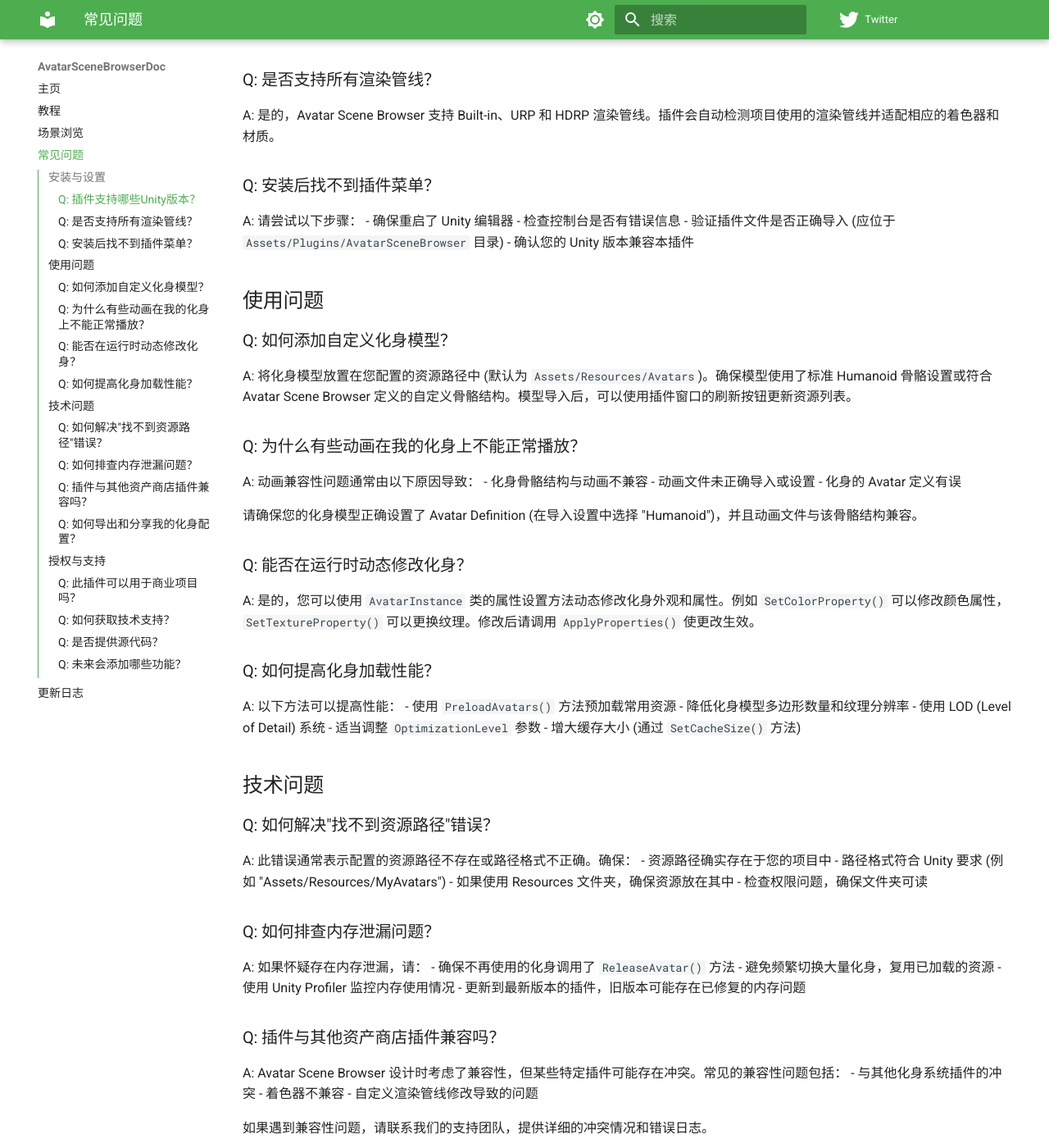
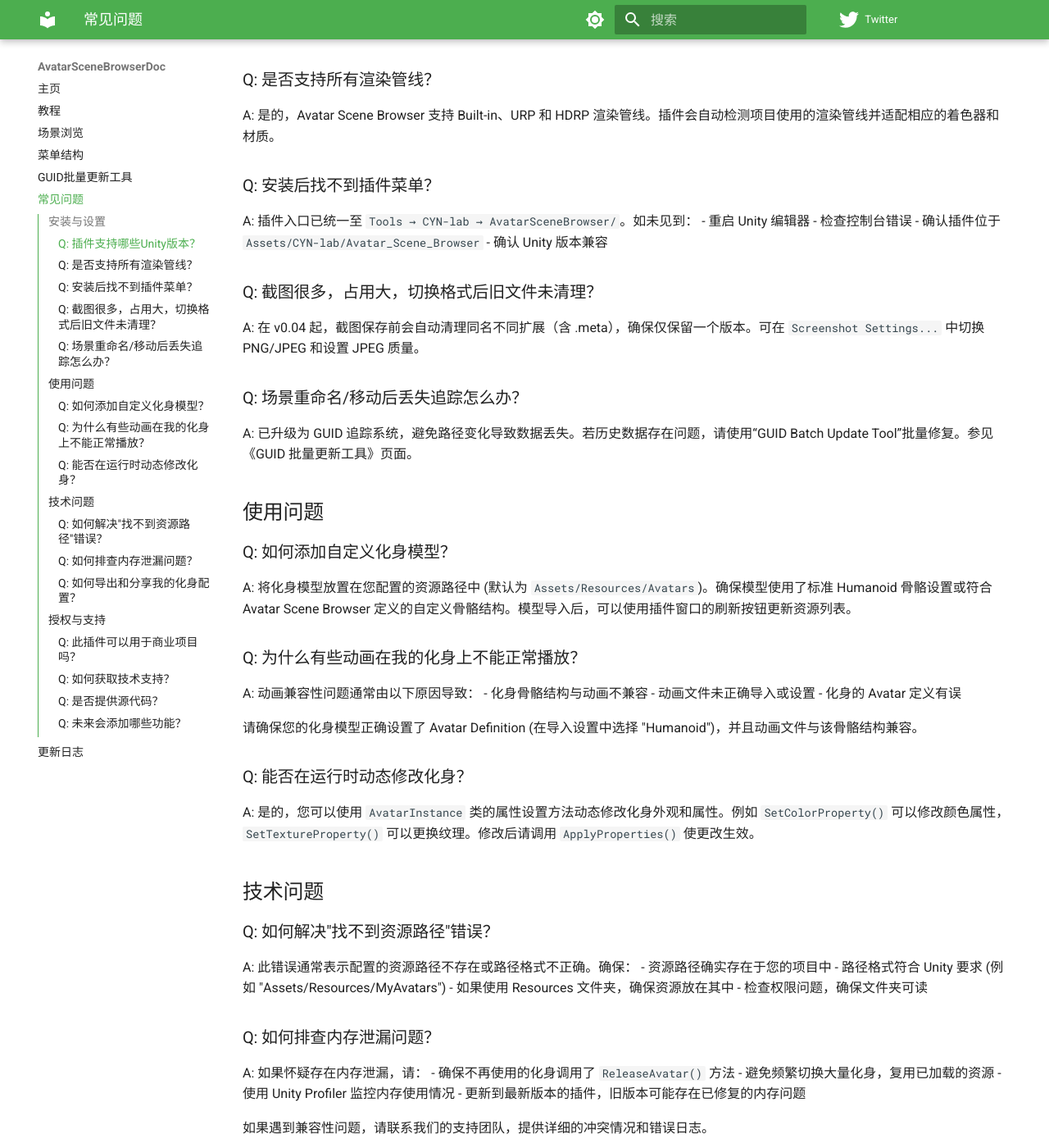
Before and after one commit to Cynth-Mt/AvatarSceneBrowserDoc, an MkDocs documentation site: the page built from docs/faq.md, in a window 1280 px wide and 1400 px high, scrolled down 252 px. Shown: the whole window at 82% size. Built offline with MkDocs 1.6.1 and Material for MkDocs 9.7.7, drawn with Linux system fonts in a browser that asks for light colours.

Commit message:
统一开发文档

````diff
--- a/docs/faq.md
+++ b/docs/faq.md
@@ -12,11 +12,19 @@
 
 ### Q: 安装后找不到插件菜单？
 
-A: 请尝试以下步骤：
-- 确保重启了 Unity 编辑器
-- 检查控制台是否有错误信息
-- 验证插件文件是否正确导入 (应位于 `Assets/Plugins/AvatarSceneBrowser` 目录)
-- 确认您的 Unity 版本兼容本插件
+A: 插件入口已统一至 `Tools → CYN-lab → AvatarSceneBrowser/`。如未见到：
+- 重启 Unity 编辑器
+- 检查控制台错误
+- 确认插件位于 `Assets/CYN-lab/Avatar_Scene_Browser`
+- 确认 Unity 版本兼容
+
+### Q: 截图很多，占用大，切换格式后旧文件未清理？
+
+A: 在 v0.04 起，截图保存前会自动清理同名不同扩展（含 .meta），确保仅保留一个版本。可在 `Screenshot Settings...` 中切换 PNG/JPEG 和设置 JPEG 质量。
+
+### Q: 场景重命名/移动后丢失追踪怎么办？
+
+A: 已升级为 GUID 追踪系统，避免路径变化导致数据丢失。若历史数据存在问题，请使用“GUID Batch Update Tool”批量修复。参见《GUID 批量更新工具》页面。
 
 ## 使用问题
 
@@ -37,14 +45,7 @@
 
 A: 是的，您可以使用 `AvatarInstance` 类的属性设置方法动态修改化身外观和属性。例如 `SetColorProperty()` 可以修改颜色属性，`SetTextureProperty()` 可以更换纹理。修改后请调用 `ApplyProperties()` 使更改生效。
 
-### Q: 如何提高化身加载性能？
 
-A: 以下方法可以提高性能：
-- 使用 `PreloadAvatars()` 方法预加载常用资源
-- 降低化身模型多边形数量和纹理分辨率
-- 使用 LOD (Level of Detail) 系统
-- 适当调整 `OptimizationLevel` 参数
-- 增大缓存大小 (通过 `SetCacheSize()` 方法)
 
 ## 技术问题
 
@@ -64,12 +65,7 @@
 - 使用 Unity Profiler 监控内存使用情况
 - 更新到最新版本的插件，旧版本可能存在已修复的内存问题
 
-### Q: 插件与其他资产商店插件兼容吗？
 
-A: Avatar Scene Browser 设计时考虑了兼容性，但某些特定插件可能存在冲突。常见的兼容性问题包括：
-- 与其他化身系统插件的冲突
-- 着色器不兼容
-- 自定义渲染管线修改导致的问题
 
 如果遇到兼容性问题，请联系我们的支持团队，提供详细的冲突情况和错误日志。
 
--- /dev/null
+++ b/docs/guid-batch-update-tool.md
@@ -0,0 +1,74 @@
+# GUID 批量更新工具
+
+本页汇总自项目内的《GUIDBatchUpdateTool_使用说明.md》，作为 Wiki 版本以便查阅与搜索。
+
+## 打开工具
+
+- 快捷方式：在主窗口顶部点击蓝色“GUID工具”按钮
+- 菜单路径：`Tools → CYN-lab → AvatarSceneBrowser → GUID Batch Update Tool`
+
+## 界面与功能
+
+### 控制按钮
+- 检查数据：重新加载并分析 `scenes_data.json`
+- 修复所有问题：修复检测到的 GUID 与路径问题
+- 仅显示问题项：过滤出有问题的条目
+
+### 数据列说明
+- 记录路径 / 实际路径
+- 状态（正常 / 需更新 / 文件缺失 / 无GUID / 异常）
+- 当前GUID / 实际GUID
+- 操作（智能修复）
+
+### 状态与颜色
+- 绿色：正常
+- 黄色：需注意或更新（如无GUID/需更新）
+- 红色：文件缺失
+
+## 使用场景
+
+- 定期检查：点击“检查所有GUID”，查看统计与问题报告
+- 文件重命名后：勾选“仅显示问题项”，执行“修复所有问题”
+- 项目迁移后：刷新数据并检查是否存在 GUID 问题
+- 单个修复：在目标行点击“修复”
+
+## 操作流程（批量）
+
+```
+1) 打开工具
+2) 检查所有GUID
+3) 查看问题统计
+4) 修复所有问题（含确认对话框）
+5) 等待完成并查看结果
+```
+
+## 注意事项
+
+- 建议在批量修复前备份 `scenes_data.json`
+- 确认对话框请认真阅读
+- 确保具备项目目录写入权限
+
+## 技术要点
+
+- 检测：文件存在性 / GUID 有效性 / GUID 一致性
+- 修复：从 AssetDatabase 获取正确 GUID → 更新 `scenes_data.json` → 重建基于 GUID 的结构 → 保存
+- 数据格式示例：
+
+```json
+{
+  "scenes": [
+    {
+      "scenePath": "Assets/MyScene.unity",
+      "sceneGUID": "a1b2c3d4...",
+      "screenshotPath": "Assets/Screenshots/MyScene.png",
+      "tags": ["tag1", "tag2"]
+    }
+  ]
+}
+```
+
+## 关联与入口
+
+- 与主窗口联动：问题修复后可触发刷新
+- 与菜单结构：统一位于 `Tools/CYN-lab/AvatarSceneBrowser/`
+- 与截图设置：问题修复后截图路径也会保持一致性
--- /dev/null
+++ b/docs/menu-structure.md
@@ -0,0 +1,78 @@
+# Avatar Scene Browser 菜单结构
+
+## 菜单组织
+
+为了更好地组织工具和避免菜单重复，Avatar Scene Browser 的所有功能整合在统一的菜单结构下：
+
+```
+Tools
+└── CYN-lab
+    └── AvatarSceneBrowser
+        ├── Main Window              # 主窗口 - 场景浏览和管理
+        ├── GUID Batch Update Tool   # GUID 批量更新工具
+        └── Screenshot Settings...   # 截图格式/质量设置
+```
+
+## 各工具说明
+
+### 1. Main Window（主窗口）
+**菜单路径**：`Tools → CYN-lab → AvatarSceneBrowser → Main Window`
+
+**功能**：
+- 场景截图浏览
+- 标签管理和筛选
+- 场景快速打开（支持双击）
+- 截图刷新与管理
+- 多语言支持
+
+**用途**：日常的场景管理和浏览
+
+### 2. GUID Batch Update Tool（GUID 批量更新工具）
+**菜单路径**：`Tools → CYN-lab → AvatarSceneBrowser → GUID Batch Update Tool`
+
+**功能**：
+- 检查 `scenes_data.json` 中的 GUID 状态
+- 批量修复 GUID/路径问题
+- 单个场景 GUID 修复
+- 场景文件状态监控与统计
+
+**用途**：维护和修复 GUID 数据，确保系统稳定性
+
+### 3. Screenshot Settings...（截图设置）
+**菜单路径**：`Tools → CYN-lab → AvatarSceneBrowser → Screenshot Settings...`
+
+**功能**：
+- 切换截图格式（PNG / JPEG）
+- 配置 JPEG 质量
+- 保存前清理同名不同扩展（含 .meta），保持单一版本
+
+## 菜单结构优势
+
+### 1) 清晰层次
+- 所有相关工具集中在一个菜单组下
+- 避免重复占用菜单空间
+- 便于用户查找
+
+### 2) 职责分离
+- 主窗口用于日常使用
+- 工具窗口用于维护
+
+### 3) 可扩展
+- 未来新增工具可继续在该结构下扩展
+- 保持一致的导航体验
+
+## 快捷访问
+
+### 常用操作
+1. 打开主窗口：`Tools → CYN-lab → AvatarSceneBrowser → Main Window`
+2. 检查 GUID 状态：`Tools → CYN-lab → AvatarSceneBrowser → GUID Batch Update Tool`
+
+### 工具栏快捷方式
+主窗口还可通过工具栏按钮快速访问：
+- 截图按钮：直接截图当前场景
+- 浏览器按钮：打开主窗口
+
+## 版本历史要点
+
+- v0.2 菜单重组（2025.6.13）：建立统一结构
+- v0.4（2025.8.23）：所有入口统一至 `Tools/CYN-lab/AvatarSceneBrowser/`
--- a/docs/release_log.md
+++ b/docs/release_log.md
@@ -16,8 +16,34 @@
 
 - 截图排序功能，现在是依照截图的时间来排序
     - 未来可能会增加按照scene的时间来读取
-    - 刷新有问题不能实时刷新还要解决
+    - ~~刷新有问题不能实时刷新还要解决~~ → 已在 0.04 版本中解决
 
 - スクリーンショットの並べ替え機能、現在はスクリーンショットの時間に従って並べ替えています
     - 将来的にはシーンの時間に基づいて読み込む機能を追加する可能性があります
-    - リフレッシュに問題があり、リアルタイムで更新できない問題はまだ解決が必要です
+    - ~~リフレッシュに問題があり、リアルタイムで更新できない問題はまだ解決が必要です~~ → ver 0.04 で解決済み
+
+## [0.04] - 2025.8.23
+
+- 双击直接打开场景
+- 增强右键菜单，限定在缩略图上右键，无需先选中
+- 新增文件定位：Unity项目窗口显示、系统文件浏览器显示
+- 解决新截图无法实时显示的问题
+- 修复GUI刷新延迟和错误
+- 根据标签背景色自动选择黑/白文字
+- 截图格式/质量设置：支持 PNG/JPEG 切换；清理同名不同扩展（.png/.jpg/.jpeg）与 .meta，保持单一版本
+  - 设置窗口：新增 Screenshot Settings... 窗口
+  - 菜单统一：所有入口归于 `Tools/CYN-lab/AvatarSceneBrowser/`
+- 引入事件总线，改善多个窗口之间的通信
+- 进行UI调整以提升标签的可读性
+
+- ダブルクリックで直接シーンを開く
+- 右クリックメニューを強化し、サムネイル上でのみ右クリック可能に（事前選択不要）
+- ファイルの位置特定機能：Unityプロジェクトウィンドウ表示、システムファイルブラウザ表示
+- 新しいスクリーンショットがリアルタイムで表示されない問題を解決
+- GUIのリフレッシュ遅延とエラーを修正
+- タグの背景色に応じて自動的に黒/白文字を選択
+- スクリーンショットのフォーマット/品質設定：PNG/JPEG切り替え、保存前に同名の異なる拡張子（.png/.jpg/.jpeg）および .meta を自動削除し、単一バージョンを維持
+  - 設定ウィンドウ：Screenshot Settings... を新設
+  - メニュー統一：すべての入口を `Tools/CYN-lab/AvatarSceneBrowser/` に集約
+- イベントバスを導入し、複数ウィンドウ間の通信を改善
+- タグの読みやすさを向上させるUI調整
--- a/docs/scene-browsing.md
+++ b/docs/scene-browsing.md
@@ -2,16 +2,17 @@
 
 ## 概述
 
-Avatar Scene Browser插件的场景浏览功能允许您高效地管理、预览和切换各种3D场景。无论是单个场景还是复杂的多场景环境，本插件都提供了直观的界面和强大的API来满足您的需求。
+Avatar Scene Browser 插件的场景浏览功能允许您高效地管理、预览和切换各种 3D 场景。v0.04 起支持缩略图上直接右键菜单与双击打开，以及基于事件总线的更稳定刷新。
 
 ## 场景库
 
 ### 场景收集
 
-插件会自动扫描您的项目以识别可用场景：
-- 项目中的所有Unity场景文件
-- 按文件夹组织的场景分类
-- 通过标签过滤场景
+插件在主窗口中展示场景缩略图，并支持：
+- 基于标签过滤与统计
+- 按截图“修改时间/创建时间/名称”排序（默认：修改时间-最新）
+- 双击缩略图快速打开场景
+- 缩略图上右键呼出上下文菜单（无需先选中）
 
 ### 场景分类
 
@@ -22,11 +23,11 @@
 
 ## 场景预览
 
-### 缩略图生成
+### 缩略图与截图
 
-- 自动为场景生成缩略图
-- 自定义缩略图视角和分辨率
-- 批量更新缩略图
+- 自动/手动生成场景截图
+- 支持 PNG/JPEG 与可配置 JPEG 质量（见 Screenshot Settings...）
+- 保存前清理同名不同扩展（含 .meta），确保截图唯一性
 
 ### 实时预览
 
--- a/mkdocs.yml
+++ b/mkdocs.yml
@@ -66,6 +66,8 @@
   - 主页: index.md
   - 教程:  tutorial.md
   - 场景浏览: scene-browsing.md
+  - 菜单结构: menu-structure.md
+  - GUID批量更新工具: guid-batch-update-tool.md
   - 常见问题: faq.md
   - 更新日志: release_log.md
 
````
Also changed, not shown: other parts of docs/scene-browsing.md (+1 -1 lines).
